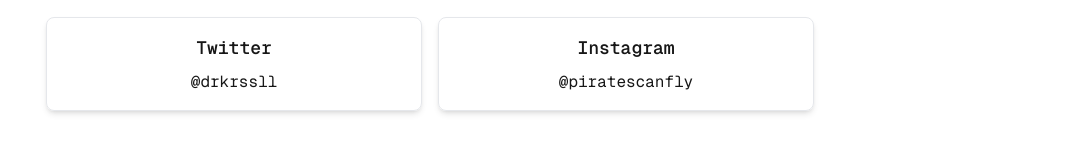
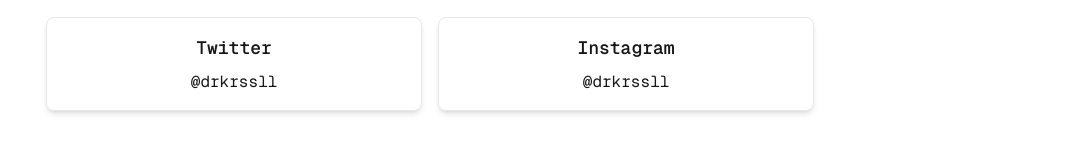
Before and after one commit to drkrssll/portfolio, a Next.js app: page /contact in a window 1280 px wide. Shown: the part 235-395 px from the top of the page, without its empty margins (210-1280 px from the left). Built offline with nearby package versions, Linux system fonts and the light colour scheme.

Commit message:
Updated socials

```diff
--- a/src/app/contact/page.tsx
+++ b/src/app/contact/page.tsx
@@ -7,7 +7,7 @@
       body="These are my socials. For my phone number, email, and other contact methods, please refer to my Resume."
       alignType="justify-between"
       primaryCard={<Card title="Twitter" content="@drkrssll" />}
-      secondaryCard={<Card title="Instagram" content="@piratescanfly" />}
+      secondaryCard={<Card title="Instagram" content="@drkrssll" />}
     />
   );
 }
```
